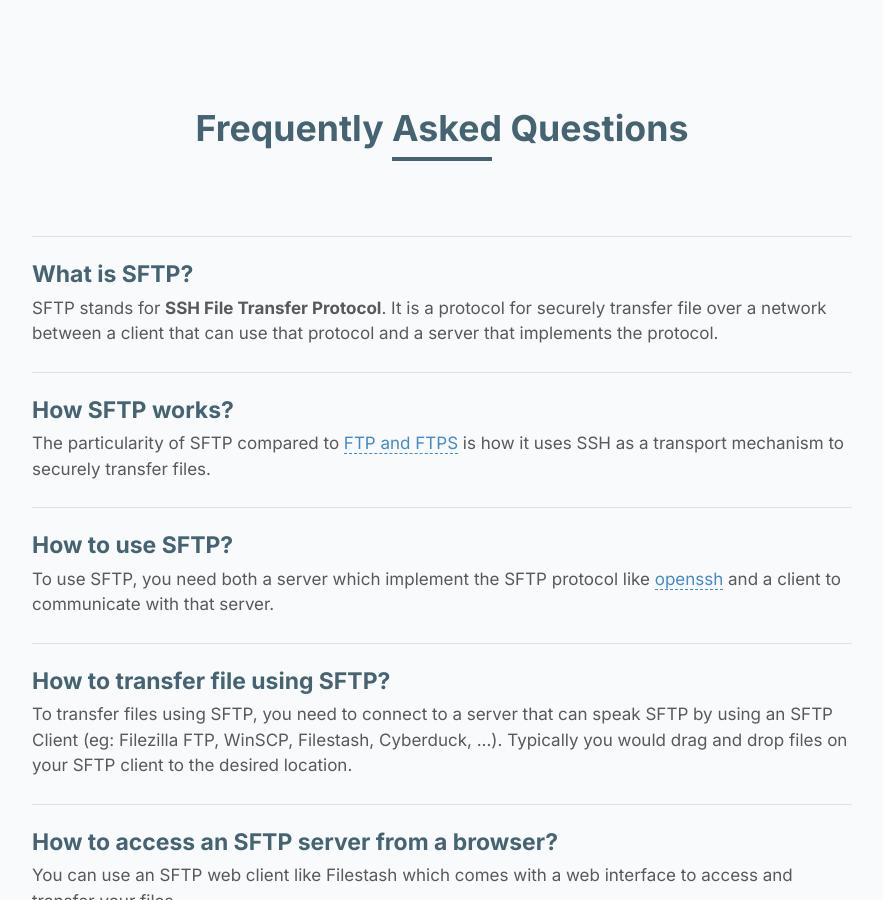
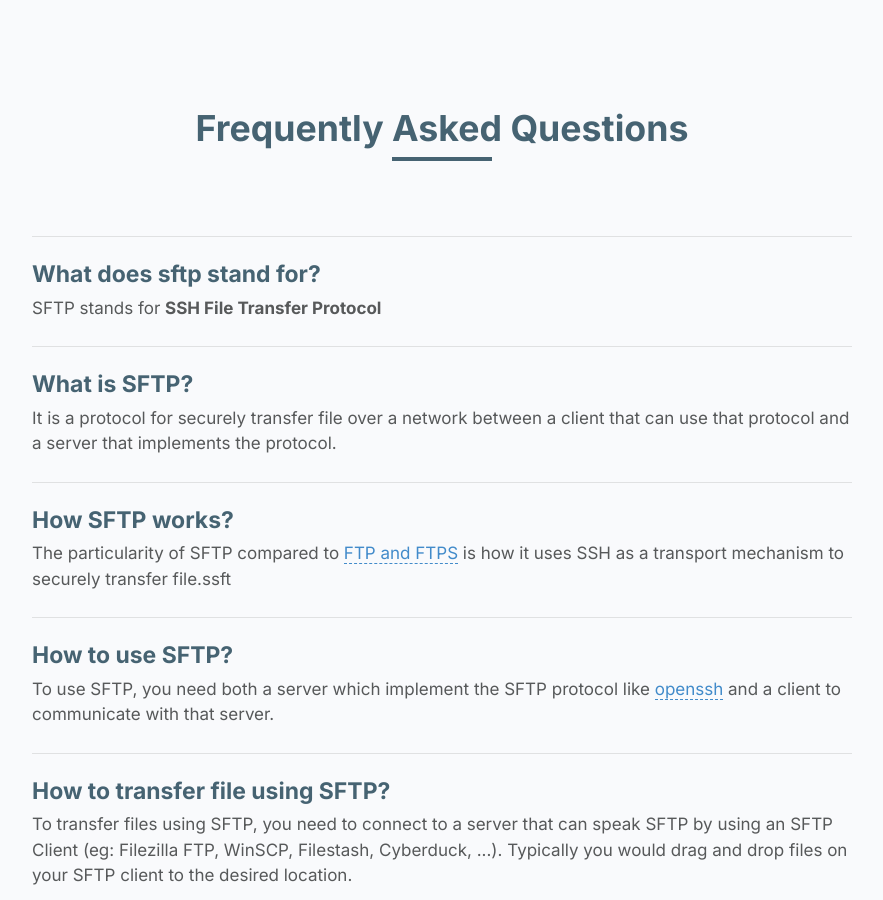
Before and after one commit to mickael-kerjean/filestash-website, a Jekyll site: the page built from _posts/2020-04-30-sftp-browser.md, in a window 1280 px wide and 900 px high, scrolled down 4696 px. Shown: the whole window, without its empty margins (198-1081 px from the left). Built offline with Jekyll 4.4.1, drawn with Linux system fonts in a browser that asks for light colours.

Commit message:
content (update): sftp page

```diff
--- a/_posts/2020-04-30-sftp-browser.md
+++ b/_posts/2020-04-30-sftp-browser.md
@@ -1,6 +1,6 @@
 ---
 title: SFTP Browser | An online SFTP client tool
-description: An online web client to browse and manage the content on your SFTP server like if was a modern file sharing service
+description: Browse and manage your SFTP online with our modern online sftp client
 layout: landing
 permalink: /sftp-browser.html
 tags: sftp oem online-client tool
@@ -69,7 +69,7 @@
     <div class="row features main">
 
       <div class="feature">
-        <img alt="screenshot of Filestash when uploading" loading="lazy" class="fancy pull-right hidden-xs" src="/img/screenshots/feature1.png" style="margin-top: -30px;" />
+        <img alt="screenshot of Filestash when uploading" loading="lazy" class="fancy pull-left hidden-xs" src="/img/screenshots/feature1.png" style="margin-top: -30px;" />
         <h2>SSH File Browser and Explorer</h2>
         <p>
           Our <strong>web SFTP</strong> client makes it easy to copy files and folders both from local to remote and from remote to local. Under the hood it uses the <strong>SSH File Transfer Protocol</strong> also known as SFTP
@@ -78,7 +78,7 @@
       </div>
 
       <div class="feature">
-        <img alt="screenshot of Filestash when uploading" loading="lazy" class="fancy pull-left hidden-xs" src="/img/screenshots/viewerpage.png" />
+        <img alt="screenshot of Filestash when uploading" loading="lazy" class="fancy pull-right hidden-xs" src="/img/screenshots/viewerpage.png" />
         <h2>Access your sftp from your browser</h2>
         <p>
             Filestash is a <strong>web interface</strong> to access your SFTP server from your browser. It makes it easy to explore / edit / upload/ download / delete / rename anything on your server
@@ -87,7 +87,7 @@
       </div>
 
       <div class="feature">
-          <img loading="lazy" class="fancy pull-right hidden-xs" src="https://miro.medium.com/max/580/1*DHe24MbDHtbkOeIJzxrfdA.png" />
+          <img loading="lazy" class="fancy pull-left hidden-xs" src="https://miro.medium.com/max/580/1*DHe24MbDHtbkOeIJzxrfdA.png" />
           <h2>Works with all the popular free SFTP servers</h2>
           <p>
               Our online tool works great with any <a href="https://tools.ietf.org/html/draft-ietf-secsh-filexfer-13">SFTP compliant server</a> like
@@ -97,7 +97,7 @@
       </div>
 
       <div class="feature">
-        <img alt="screenshot of the text editor" loading="lazy" class="fancy pull-left hidden-xs" src="/img/posts/2019-08-20-ftp-web-client.html.1.png" />
+        <img alt="screenshot of the text editor" loading="lazy" class="fancy pull-right hidden-xs" src="/img/posts/2019-08-20-ftp-web-client.html.1.png" />
         <h2>Document editor</h2>
         <p>
             Open up your files and easily edit them directly from your browser. It even works with word documents, spreadsheet and presentations
@@ -106,7 +106,7 @@
       </div>
 
       <div class="feature">
-        <img alt="screenshot of the shared link" loading="lazy" class="fancy pull-right hidden-xs" src="/img/screenshots/feature_share_0000.png" />
+        <img alt="screenshot of the shared link" loading="lazy" class="fancy pull-left hidden-xs" src="/img/screenshots/feature_share_0000.png" />
         <h2>Collaborate easily</h2>
         <p>
             Create shared links without sharing any credentials to anyone. Protect those links with a password, make it available to a specific email adress or a domain, there's many options available.
@@ -115,7 +115,7 @@
       </div>
 
       <div class="feature">
-          <img alt="open as network drive from finder on MacOS" loading="lazy" class="fancy pull-left hidden-xs" src="/img/posts/2019-08-20-ftp-web-client.html.3.png" />
+          <img alt="open as network drive from finder on MacOS" loading="lazy" class="fancy pull-right hidden-xs" src="/img/posts/2019-08-20-ftp-web-client.html.3.png" />
           <h2>File manager integration</h2>
           <p>
               Shared links can be mounted in your file manager and be used like any other network drive
@@ -125,7 +125,7 @@
 
 
       <div class="feature">
-          <img alt="agpl logo" loading="lazy" class="fancy pull-right hidden-xs" src="/img/posts/2019-08-20-ftp-web-client.html.2.png" />
+          <img alt="agpl logo" loading="lazy" class="fancy pull-left hidden-xs" src="/img/posts/2019-08-20-ftp-web-client.html.2.png" />
           <h2>Open source and Free software</h2>
           <p>
               You don't have to trust us. The code of our software is available on <a href="https://github.com/mickael-kerjean/filestash">github</a> for everyone to download, audit, selfhost and contribute back
@@ -134,7 +134,7 @@
       </div>
 
       <div class="feature">
-        <img alt="plugin" loading="lazy" class="fancy pull-left hidden-xs" src="/img/posts/2019-08-20-ftp-web-client.html.6.png" />
+        <img alt="plugin" loading="lazy" class="fancy pull-right hidden-xs" src="/img/posts/2019-08-20-ftp-web-client.html.6.png" />
         <h2>Extensible and Configurable</h2>
         <p>
           Filestash can be customised quite simply. Also, many features can be enable/disable from the admin console. If that's not enough, you can extend the program by creating your own <a href="/docs/plugin/">plugins</a>
@@ -146,14 +146,20 @@
 
   <div class="container" id="faq">
       <h2 style="margin-top:0;">Frequently Asked Questions</h2>
+
+      <h3>What does sftp stand for?</h3>
+      <p>
+          SFTP stands for <strong>SSH File Transfer Protocol</strong>
+      </p>
+
       <h3>What is SFTP?</h3>
       <p>
-          SFTP stands for <strong>SSH File Transfer Protocol</strong>. It is a protocol for securely transfer file over a network between a client that can use that protocol and a server that implements the protocol.
+          It is a protocol for securely transfer file over a network between a client that can use that protocol and a server that implements the protocol.
       </p>
 
       <h3>How SFTP works?</h3>
       <p>
-          The particularity of SFTP compared to <a href="{% post_url 2019-11-26-ftp-web-client %}">FTP and FTPS</a> is how it uses SSH as a transport mechanism to securely transfer files.
+          The particularity of SFTP compared to <a href="{% post_url 2019-11-26-ftp-web-client %}">FTP and FTPS</a> is how it uses SSH as a transport mechanism to securely transfer file.ssft
       </p>
 
       <h3>How to use SFTP?</h3>
@@ -203,6 +209,14 @@
            "@context": "https://schema.org",
            "@type": "FAQPage",
            "mainEntity": [
+               {
+                   "@type": "Question",
+                   "name": "What does sftp stand for?",
+                   "acceptedAnswer": {
+                       "@type": "Answer",
+                       "text": "SFTP stands for SSH File Transfer Protocol"
+                   }
+               },
                {
                    "@type": "Question",
                    "name": "What is SFTP?",
```
